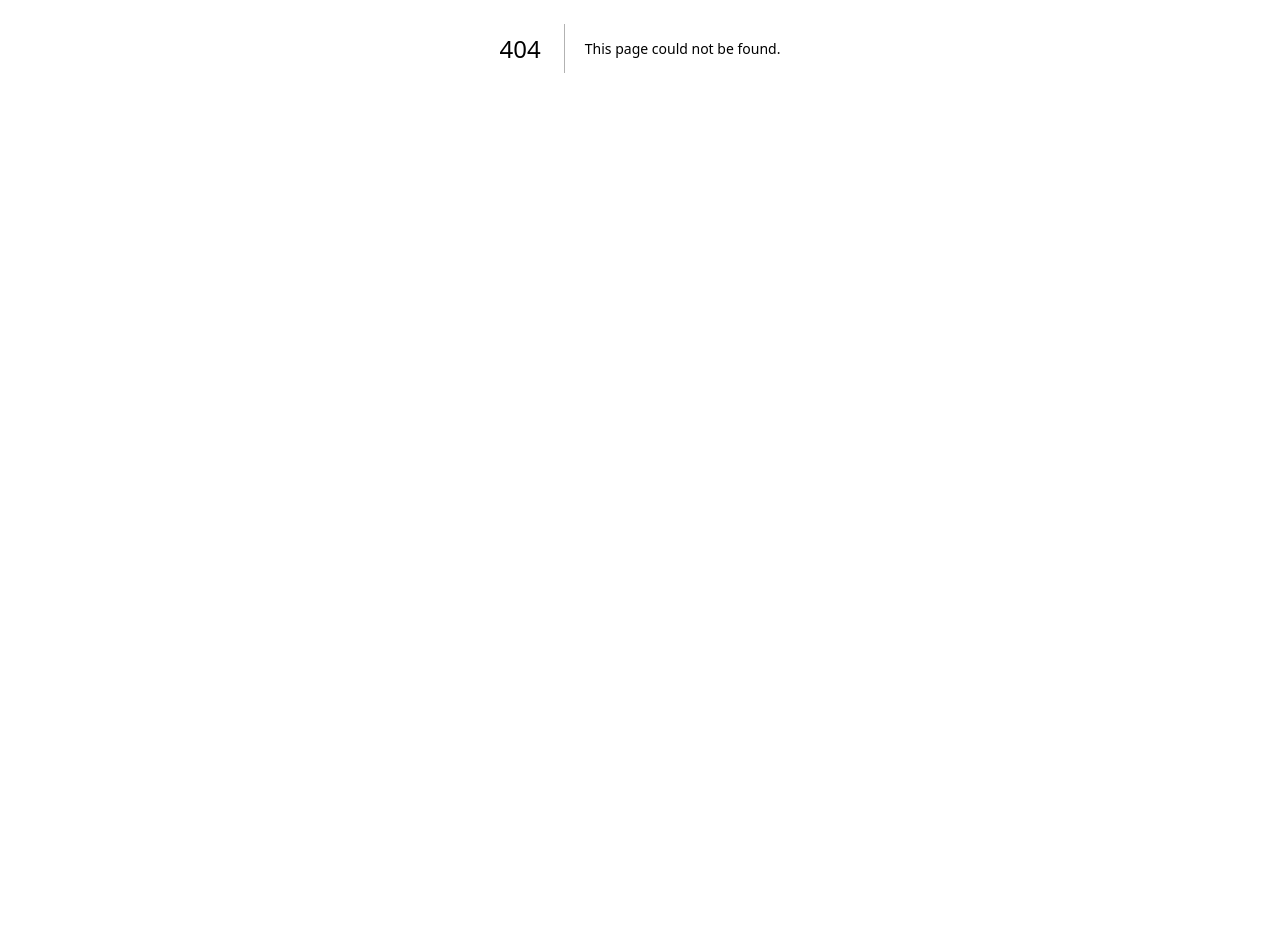
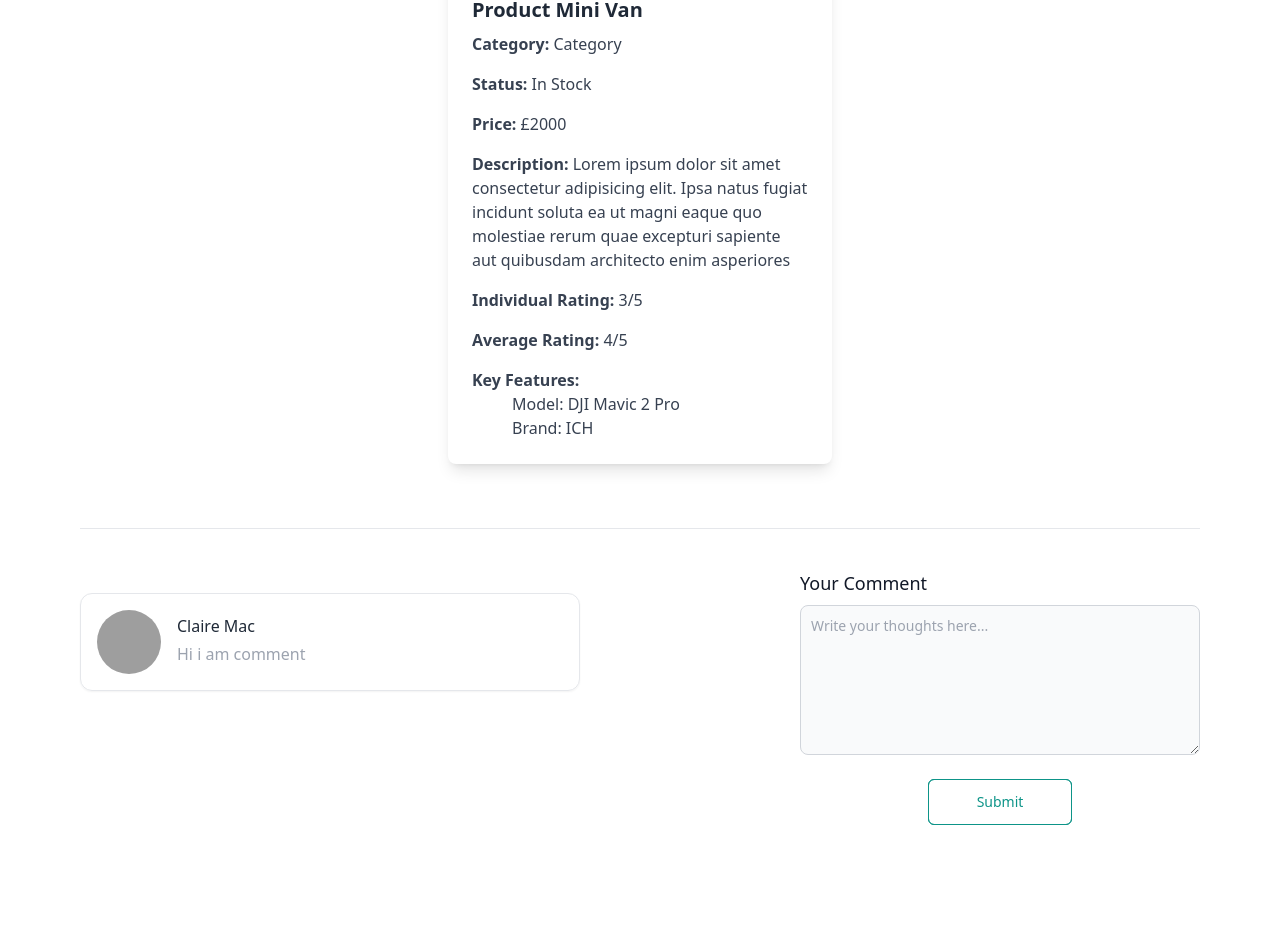
Before and after one commit to meraj2085/techRat, a Next.js app: page /products/1 in a window 1280 px wide. Before the commit this address had no page. Shown: the part 352-1285 px from the top of the page. Before the commit the page ends 800 px from the top, so only its background shows below. Built offline with nearby package versions, Linux system fonts and the light colour scheme; no server answers; grey boxes are pictures that could not be loaded.

Commit message:
Adding product details card

```diff
--- /dev/null
+++ b/src/components/Shared/ProductDetailsCard.js
@@ -0,0 +1,55 @@
+import Image from "next/image";
+import React from "react";
+import DroneImg from "@/assets/images/undraw_drone.png";
+
+const ProductDetailsCard = () => {
+  return (
+    <div className="w-full max-w-sm overflow-hidden bg-white rounded-lg shadow-lg transition hover:shadow-xl min-h-96">
+      <Image
+        className="object-cover object-center w-full h-56"
+        src={DroneImg}
+        alt="avatar"
+      />
+
+      <div className="px-6 py-4">
+        <h1 className="text-xl font-semibold text-gray-800 ">Product Mini Van</h1>
+        <p className="py-2 text-gray-700 font-semibold">
+          Category: <span className="font-normal">Category</span>
+        </p>
+        <p className="py-2 text-gray-700 font-semibold">
+          Status: <span className="font-normal">In Stock</span>
+        </p>
+        <p className="py-2 text-gray-700 font-semibold">
+          Price: <span className="font-normal">£2000</span>
+        </p>
+        <p className="py-2 text-gray-700 font-semibold">
+          Description:{" "}
+          <span className="font-normal">
+            Lorem ipsum dolor sit amet consectetur adipisicing elit. Ipsa natus
+            fugiat incidunt soluta ea ut magni eaque quo molestiae rerum quae
+            excepturi sapiente aut quibusdam architecto enim asperiores
+          </span>
+        </p>
+        <p className="py-2 text-gray-700 font-semibold">
+          Individual Rating: <span className="font-normal">3/5</span>
+        </p>
+        <p className="py-2 text-gray-700 font-semibold">
+          Average Rating: <span className="font-normal">4/5</span>
+        </p>
+        <div className="py-2 text-gray-700 font-semibold">
+          Key Features:{" "}
+          <div className="font-normal ms-10">
+            <p>
+              Model: <span className="font-light">DJI Mavic 2 Pro</span>
+            </p>
+            <p>
+              Brand: <span className="font-light">ICH</span>
+            </p>
+          </div>
+        </div>
+      </div>
+    </div>
+  );
+};
+
+export default ProductDetailsCard;
--- /dev/null
+++ b/src/pages/products/[productId].js
@@ -0,0 +1,71 @@
+/* eslint-disable @next/next/no-img-element */
+import RootLayout from "@/components/Layouts/RootLayout";
+import ProductDetailsCard from "@/components/Shared/ProductDetailsCard";
+import { useRouter } from "next/router";
+import React from "react";
+
+const ProductDetails = () => {
+  const router = useRouter();
+  const productId = router.query.productId;
+  return (
+    <div className="min-h-screen">
+      <div className="flex justify-center pt-5">
+        <ProductDetailsCard />
+      </div>
+      <div className="mx-20 mt-16">
+        <hr />
+        <div className="my-10 flex justify-between">
+          <div className="mt-3">
+            <article className="rounded-xl shadow-sm border border-gray-200 p-4 my-3 min-w-[500px]">
+              <div className="flex items-center gap-4">
+                <img
+                  alt="Developer"
+                  src="https://images.unsplash.com/photo-1614644147724-2d4785d69962?ixlib=rb-1.2.1&ixid=MnwxMjA3fDB8MHxwaG90by1wYWdlfHx8fGVufDB8fHx8&auto=format&fit=crop&w=928&q=80"
+                  className="h-16 w-16 rounded-full object-cover"
+                />
+                <div>
+                  <h3 className="text-md font-medium text-gray-800">
+                    Claire Mac
+                  </h3>
+                  <div className="flow-root">
+                    <p className="py-2 leading-none text-md font-medium text-gray-400">
+                      Hi i am comment
+                    </p>
+                  </div>
+                </div>
+              </div>
+            </article>
+          </div>
+          <form>
+            <label className="block mb-2 text-lg font-medium text-gray-900 ">
+              Your Comment
+            </label>
+            <textarea
+              id="message"
+              name="message"
+              className="block p-2.5 w-[400px] h-[150px] text-sm text-gray-900 bg-gray-50 rounded-lg border border-gray-300 focus:ring-teal-600 focus:border-teal-600"
+              placeholder="Write your thoughts here..."
+            ></textarea>
+            <div className="flex justify-center mt-6">
+              <button
+                type="submit"
+                className="group relative inline-block text-sm font-medium text-teal-600 focus:outline-none active:text-teal-600"
+              >
+                <span className="absolute inset-0 border border-current rounded-md"></span>
+                <span className="block border border-current bg-white px-12 py-3 rounded-md transition-transform group-hover:-translate-x-1 group-hover:-translate-y-1">
+                  Submit
+                </span>
+              </button>
+            </div>
+          </form>
+        </div>
+      </div>
+    </div>
+  );
+};
+
+export default ProductDetails;
+
+ProductDetails.getLayout = function getLayout(page) {
+  return <RootLayout>{page}</RootLayout>;
+};
```
